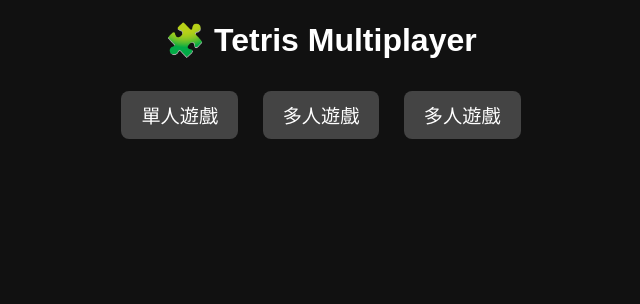
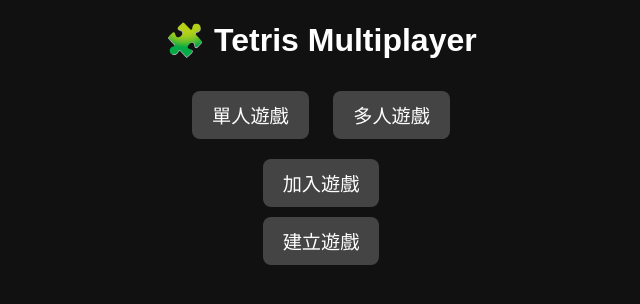
Before and after one commit to Yin-1022/Teris_webgame, a website: page public/index.html in a window 1280 px wide. Both pictures are taken after a click on the button "多人遊戲". Shown: the whole page, without its empty margins (319-959 px from the left). Drawn offline with nearby package versions, Linux system fonts and the light colour scheme; no server answers.

Commit message:
multiTry_5

```diff
--- a/public/game-multi.js
+++ b/public/game-multi.js
@@ -1,10 +1,15 @@
-const multiplayerBtn = document.getElementById('multiplayerBtn');
-const multiOptions = document.getElementById('multiOptions');
+function showMultiplayerOptions() {
+    document.getElementById('multiplayerOptions').style.display = 'block';
+}
 
-multiplayerBtn.addEventListener('click', () => {
-  if (multiOptions.style.display === 'none') {
-    multiOptions.style.display = 'block';
-  } else {
-    multiOptions.style.display = 'none';
-  }
-});
+function joinGame() {
+  console.log('🔗 加入遊戲');
+  startMultiplayer();
+  // 這裡可以加上 join room 的邏輯
+}
+
+function createGame() {
+  console.log('🛠️ 建立遊戲');
+  startMultiplayer();
+  // 這裡可以加上 create room 的邏輯
+}
--- a/public/index.html
+++ b/public/index.html
@@ -11,13 +11,12 @@
 
   <div id="menu">
     <button onclick="startSinglePlayer()">單人遊戲</button>
-    <button id="multiBtn">多人遊戲</button>
+    <button onclick="showMultiplayerOptions()">多人遊戲</button>
 
-    <button id="multiplayerBtn">多人遊戲</button>
-      <div id="multiOptions" style="margin-top: 8px; display: none;">
-        <button id="joinRoomBtn">加入房間</button>
-        <button id="createRoomBtn">建立新房間</button>
-      </div>
+    <div id="multiplayerOptions" style="display: none; flex-direction: column; align-items: center; margin-top: 10px;">
+      <button onclick="joinGame()">加入遊戲</button>
+      <button onclick="createGame()">建立遊戲</button>
+    </div>
   </div>
 
   <div id="gameContainer">
--- a/public/style.css
+++ b/public/style.css
@@ -37,3 +37,12 @@ button:hover {
   text-align: left;
   margin-top: 20px;
 }
+
+#multiplayerOptions {
+  margin-top: 20px;
+}
+
+#multiplayerOptions button {
+  display: block;
+  margin: 10px auto; /* 居中 */
+}
```
